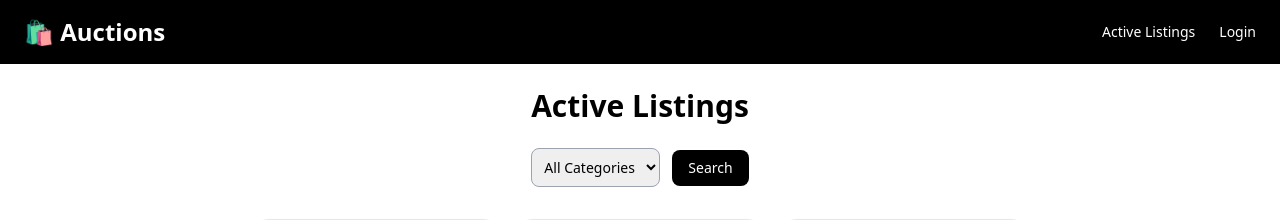
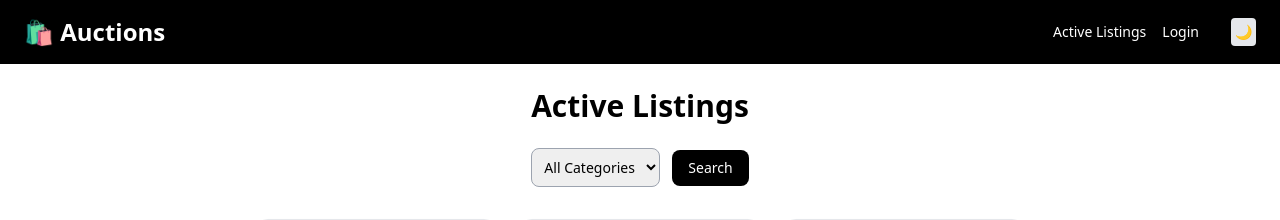
Before and after one commit to Muaz2004/E-Commerce, a Django app: page / in a window 1280 px wide. Shown: the top 220 px of the page. Run offline with Django 5.2, Linux system fonts and the light colour scheme; data comes from the database, SQL or seed files in the repository; both versions use the stored data as it was after the commit; some libraries are stand-ins or nearby versions.

Commit message:
some styling added

```diff
--- a/auctions/templates/auctions/layout.html
+++ b/auctions/templates/auctions/layout.html
@@ -5,35 +5,76 @@
   <meta name="viewport" content="width=device-width, initial-scale=1.0" />
   <title>{% block title %}E-Commerce{% endblock %}</title>
   <script src="https://cdn.tailwindcss.com"></script>
+  <script>
+    tailwind.config = {
+      darkMode: 'class',
+    }
+  </script>
 </head>
-<body class="bg-white text-black min-h-screen flex flex-col font-sans">
+<body class="bg-white text-black dark:bg-gray-900 dark:text-gray-100 min-h-screen flex flex-col font-sans transition-colors duration-300">
 
   <!-- Navbar -->
-  <nav class="bg-black text-white">
+  <nav class="bg-black dark:bg-gray-800 text-white dark:text-gray-100 transition-colors duration-300">
     <div class="container mx-auto flex justify-between items-center py-4 px-6">
       <h1 class="text-2xl font-semibold">🛍️ Auctions</h1>
-      <ul class="flex space-x-6 text-sm">
-        <li><a href="{% url 'index' %}" class="hover:text-gray-300">Active Listings</a></li>
+      <ul class="flex space-x-4 items-center text-sm">
+        <li><a href="{% url 'index' %}" class="hover:text-gray-300 dark:hover:text-gray-400">Active Listings</a></li>
         {% if user.is_authenticated %}
-          <li><a href="{% url 'add' %}" class="hover:text-gray-300">Create Listing</a></li>
-          <li><a href="{% url 'wdisplay' %}" class="hover:text-gray-300">Watchlist</a></li>
-          <li><a href="{% url 'logout' %}" class="hover:text-gray-300">Logout</a></li>
-          <li class="text-gray-400">Hi, {{ user.username }}</li>
+          <li><a href="{% url 'add' %}" class="hover:text-gray-300 dark:hover:text-gray-400">Create Listing</a></li>
+          <li><a href="{% url 'wdisplay' %}" class="hover:text-gray-300 dark:hover:text-gray-400">Watchlist</a></li>
+          <li><a href="{% url 'logout' %}" class="hover:text-gray-300 dark:hover:text-gray-400">Logout</a></li>
+          <li class="text-gray-400 dark:text-gray-400">Hi, {{ user.username }}</li>
         {% else %}
-          <li><a href="{% url 'login' %}" class="hover:text-gray-300">Login</a></li>
+          <li><a href="{% url 'login' %}" class="hover:text-gray-300 dark:hover:text-gray-400">Login</a></li>
         {% endif %}
+        <!-- Dark Mode Toggle -->
+        <li>
+          <button id="darkModeToggle" class="ml-4 p-1 rounded bg-gray-200 dark:bg-gray-700 text-black dark:text-white transition-colors duration-300">
+            <span id="moonIcon">🌙</span>
+            <span id="sunIcon" class="hidden">☀️</span>
+          </button>
+        </li>
       </ul>
     </div>
   </nav>
 
   <!-- Content -->
-  <main class="flex-1 container mx-auto p-6">
+  <main class="flex-1 container mx-auto p-6 transition-colors duration-300">
     {% block body %}{% endblock %}
   </main>
 
   <!-- Footer -->
-  <footer class="bg-black text-white text-center py-4 mt-auto">
+  <footer class="bg-black dark:bg-gray-800 text-white dark:text-gray-100 text-center py-4 mt-auto transition-colors duration-300">
     <p class="text-sm">&copy; {{ now|date:"Y" }} Muaz Auctions. All rights reserved.</p>
   </footer>
+
+  <!-- Dark Mode Script -->
+  <script>
+    const toggle = document.getElementById('darkModeToggle');
+    const moonIcon = document.getElementById('moonIcon');
+    const sunIcon = document.getElementById('sunIcon');
+
+    // Load saved mode
+    if (localStorage.getItem('darkMode') === 'true') {
+      document.documentElement.classList.add('dark');
+      moonIcon.classList.add('hidden');
+      sunIcon.classList.remove('hidden');
+    }
+
+    toggle.addEventListener('click', () => {
+      document.documentElement.classList.toggle('dark');
+      const isDark = document.documentElement.classList.contains('dark');
+      localStorage.setItem('darkMode', isDark);
+
+      // Toggle icons
+      if (isDark) {
+        moonIcon.classList.add('hidden');
+        sunIcon.classList.remove('hidden');
+      } else {
+        moonIcon.classList.remove('hidden');
+        sunIcon.classList.add('hidden');
+      }
+    });
+  </script>
 </body>
 </html>
```
Also changed, not shown: db.sqlite3.
